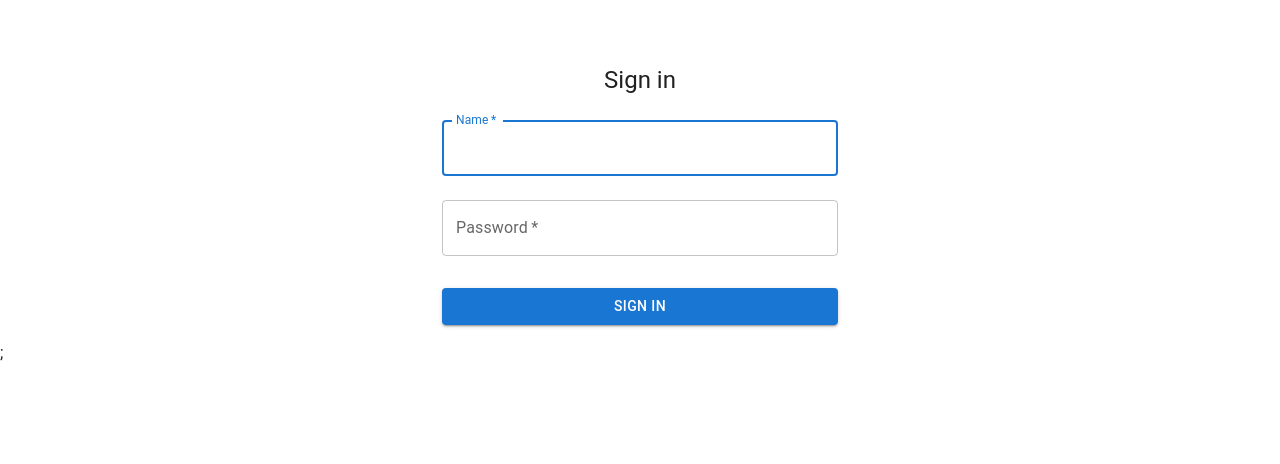
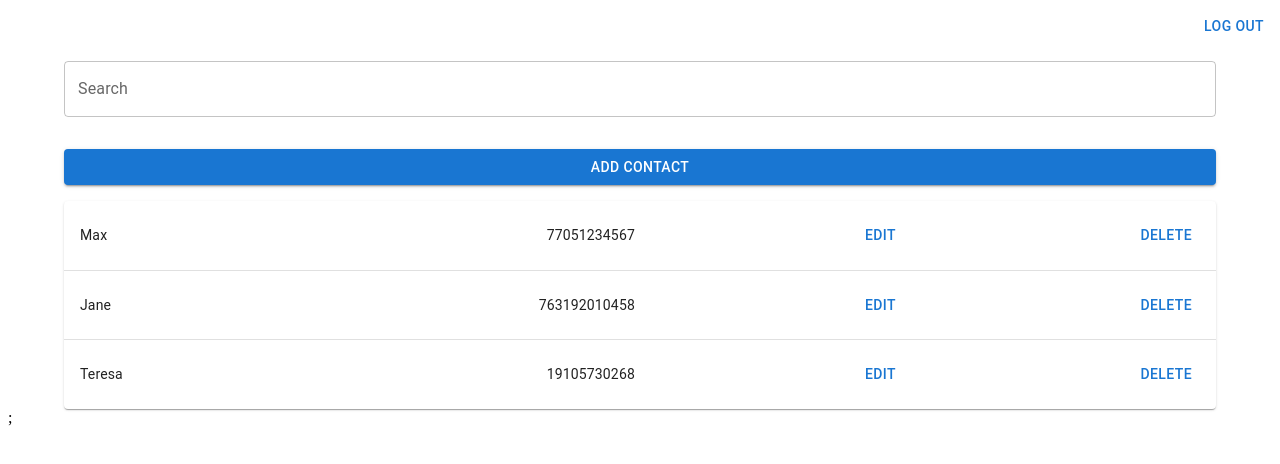
Before and after one commit to danilivanyuk/ts-react-redux, a React (Create React App) app: page / in a window 1280 px wide. Shown: the top 464 px of the page. Built offline with nearby package versions, Linux system fonts and the light colour scheme; data requests are answered from the project's data file.

Commit message:
added styles and some refactoring

```diff
--- a/src/App.tsx
+++ b/src/App.tsx
@@ -5,10 +5,6 @@ import { getUser, logOut } from "./features/userSlice";
 import Button from "@mui/material/Button";
 import CssBaseline from "@mui/material/CssBaseline";
 import TextField from "@mui/material/TextField";
-import FormControlLabel from "@mui/material/FormControlLabel";
-import Checkbox from "@mui/material/Checkbox";
-import Link from "@mui/material/Link";
-import Grid from "@mui/material/Grid";
 import Box from "@mui/material/Box";
 import Typography from "@mui/material/Typography";
 import Container from "@mui/material/Container";
@@ -23,7 +19,6 @@ export default function App() {
   const handleSubmit = (event: React.FormEvent<HTMLFormElement>) => {
     event.preventDefault();
     dispatch(getUser(arg));
-    console.log(user.length);
     setTimeout(() => {
       if (user.length == 0) {
         setError(true);
@@ -37,7 +32,6 @@ export default function App() {
   const handleLogOut = () => {
     dispatch(logOut());
   };
-  console.log(user);
 
   return (
     <div className="">
@@ -48,6 +42,7 @@ export default function App() {
               e.preventDefault();
               handleLogOut();
             }}
+            sx={{ float: "right" }}
           >
             Log out
           </Button>
@@ -108,22 +103,5 @@ export default function App() {
       )}
       ;
     </div>
-    // <div>
-    //   {user.length > 0 ? (
-    //     <Contacts userId={user[0].id} />
-    //   ) : (
-    //     <form onSubmit={handleSubmit}>
-    //       <input
-    //         type="text"
-    //         onChange={(e) => (arg.username = e.target.value)}
-    //       />
-    //       <input
-    //         type="password"
-    //         onChange={(e) => (arg.password = e.target.value)}
-    //       />
-    //       <button type="submit">Login</button>
-    //     </form>
-    //   )}
-    // </div>
   );
 }
--- a/src/app/ContactForm.tsx
+++ b/src/app/ContactForm.tsx
@@ -1,6 +1,13 @@
 import React, { useState } from "react";
 import { useAppDispatch, useAppSelector } from "../features/hooks";
 import { addContact, editContact } from "../features/contactsSlice";
+import Button from "@mui/material/Button";
+import CssBaseline from "@mui/material/CssBaseline";
+import TextField from "@mui/material/TextField";
+import Box from "@mui/material/Box";
+import Typography from "@mui/material/Typography";
+import Container from "@mui/material/Container";
+import Grid from "@mui/material/Grid";
 
 interface IContactForm {
   type: string;
@@ -37,25 +44,39 @@ export default function ContactForm(parentData: IContactForm) {
   };
 
   return (
-    <div>
-      <form action="#" onSubmit={handleSubmit}>
-        <input
+    <div style={{ width: "100%" }}>
+      <Box
+        component="form"
+        onSubmit={handleSubmit}
+        noValidate
+        alignItems="center"
+        sx={{ ml: type === "add" ? "0" : "36%", mt: 1, width: "100%" }}
+      >
+        <Grid justifyContent="center" alignItems="center" container spacing={2}>
+          <Grid item xs={12} sm={6}>
+            <TextField
+              margin="normal"
+              required
+              fullWidth
+              id="ContactName"
+              label="Name"
               name="ContactName"
-          type="text"
               value={newContact.name}
-          minLength={2}
-          maxLength={15}
+              autoFocus
               onChange={(e) =>
                 setNewContact({ ...newContact, name: e.target.value })
               }
             />
-
-        <input
+          </Grid>
+          <Grid item xs={12} sm={6}>
+            <TextField
+              margin="normal"
+              required
+              fullWidth
+              id="ContactPhone"
+              label="Phone"
               name="ContactPhone"
-          type="text"
               value={newContact.phone}
-          minLength={10}
-          maxLength={11}
               onKeyPress={(e) => {
                 if (!/[0-9]/.test(e.key)) {
                   e.preventDefault();
@@ -65,12 +86,23 @@ export default function ContactForm(parentData: IContactForm) {
                 setNewContact({ ...newContact, phone: e.target.value })
               }
             />
-        <div>
-          <button type="submit">
+          </Grid>
+        </Grid>
+
+        <Button type="submit" fullWidth variant="contained" sx={{ mt: 2 }}>
           {type === "edit" ? "Confirm" : "Add Contact"}
-          </button>
-        </div>
-      </form>
+        </Button>
+        <Button
+          fullWidth
+          variant="outlined"
+          sx={{ mt: 1 }}
+          onClick={() => {
+            handleFormState();
+          }}
+        >
+          Cancel
+        </Button>
+      </Box>
     </div>
   );
 }
--- a/src/app/ContactView.tsx
+++ b/src/app/ContactView.tsx
@@ -2,6 +2,16 @@ import React, { useState } from "react";
 import { useAppDispatch, useAppSelector } from "../features/hooks";
 import { deleteContact } from "../features/contactsSlice";
 import ContactForm from "./ContactForm";
+import Box from "@mui/material/Box";
+import Table from "@mui/material/Table";
+import TableBody from "@mui/material/TableBody";
+import TableCell from "@mui/material/TableCell";
+import TableContainer from "@mui/material/TableContainer";
+import TableHead from "@mui/material/TableHead";
+import TableRow from "@mui/material/TableRow";
+import Paper from "@mui/material/Paper";
+import Button from "@mui/material/Button";
+
 interface IContact {
   contact: any;
 }
@@ -16,40 +26,35 @@ export default function ContactView(parentData: IContact) {
     editContactForm ? setEditContactForm(false) : setEditContactForm(true);
   };
   return (
-    <div key={contact.id}>
+    <>
       {editContactForm ? (
-        <div>
-          <ContactForm
-            type="edit"
-            contact={contact}
-            handleFormState={handleContactEditFormState}
-          />
-          <button
-            onClick={() => {
-              handleContactEditFormState();
-            }}
-          >
-            Cancel
-          </button>
-        </div>
+        <ContactForm
+          type="edit"
+          contact={contact}
+          handleFormState={handleContactEditFormState}
+        />
       ) : (
-        <div>
-          <div>{contact.name}</div>
-          <div>{contact.phone}</div>
-          <div>
-            <button
+        <>
+          <TableCell component="th" scope="row">
+            {contact.name}
+          </TableCell>
+          <TableCell align="right">{contact.phone}</TableCell>
+          <TableCell align="right">
+            <Button
               onClick={() => {
                 handleContactEditFormState();
               }}
             >
               Edit
-            </button>
-            <button onClick={() => dispatch(deleteContact(contact.id))}>
+            </Button>
+          </TableCell>
+          <TableCell align="right">
+            <Button onClick={() => dispatch(deleteContact(contact.id))}>
               Delete
-            </button>
-          </div>
-        </div>
+            </Button>
+          </TableCell>
+        </>
       )}
-    </div>
+    </>
   );
 }
--- a/src/app/Contacts.tsx
+++ b/src/app/Contacts.tsx
@@ -8,7 +8,19 @@ import {
 import { useAppDispatch, useAppSelector } from "../features/hooks";
 import ContactForm from "./ContactForm";
 import ContactView from "./ContactView";
-import FilteredContactsView from "./FilteredContactsView";
+import Button from "@mui/material/Button";
+import CssBaseline from "@mui/material/CssBaseline";
+import TextField from "@mui/material/TextField";
+import Box from "@mui/material/Box";
+import Typography from "@mui/material/Typography";
+import Container from "@mui/material/Container";
+import Table from "@mui/material/Table";
+import TableBody from "@mui/material/TableBody";
+import TableCell from "@mui/material/TableCell";
+import TableContainer from "@mui/material/TableContainer";
+import TableHead from "@mui/material/TableHead";
+import TableRow from "@mui/material/TableRow";
+import Paper from "@mui/material/Paper";
 
 interface IContactsComponentArg {
   userId: number;
@@ -34,7 +46,17 @@ export default function Contacts(parentData: IContactsComponentArg) {
   };
 
   return (
-    <div>
+    <Container>
+      <TextField
+        margin="normal"
+        fullWidth
+        name="Search"
+        label="Search"
+        type="text"
+        onChange={(e) => {
+          dispatch(filterContacts(e.target.value));
+        }}
+      />
       <div>
         {createContactForm ? (
           <ContactForm type="add" handleFormState={handleContactFormState} />
@@ -43,35 +65,54 @@ export default function Contacts(parentData: IContactsComponentArg) {
         )}
       </div>
       <div>
-        <input
-          type="text"
-          onChange={(e) => {
-            dispatch(filterContacts(e.target.value));
-          }}
-        />
-      </div>
-      <button
+        <Button
+          type="submit"
+          fullWidth
+          variant={createContactForm ? "outlined" : "contained"}
+          sx={{ mt: 3, mb: 2 }}
           onClick={() => {
             handleContactFormState();
           }}
         >
           {createContactForm ? "Cancel" : "Add Contact"}
-      </button>
+        </Button>
+      </div>
+
       <div>
-        {filteredContacts.length > 0 ? (
-          <FilteredContactsView filteredContacts={filteredContacts} />
-        ) : (
-          // <ContactsView contacts={contacts} />
-          // {Object(contacts).map()}
         <div>
-            {Object(contacts).map((contact: any) => (
-              <div key={contact.id}>
+          <Box sx={{ width: "100%" }}>
+            <TableContainer component={Paper}>
+              <Table
+                sx={{ minWidth: 650, position: "relative" }}
+                aria-label="simple table"
+              >
+                <TableHead>
+                  <TableRow>
+                    {/* <TableCell></TableCell>
+                    <TableCell align="right"></TableCell>
+                    <TableCell align="right"></TableCell>
+                    <TableCell align="right"></TableCell> */}
+                  </TableRow>
+                </TableHead>
+                <TableBody>
+                  {Object(
+                    filteredContacts.length > 0 ? filteredContacts : contacts
+                  ).map((contact: any) => (
+                    <TableRow
+                      key={contact.id}
+                      sx={{
+                        "&:last-child td, &:last-child th": { border: 0 },
+                      }}
+                    >
                       <ContactView contact={contact} />
-              </div>
+                    </TableRow>
                   ))}
-          </div>
-        )}
+                </TableBody>
+              </Table>
+            </TableContainer>
+          </Box>
         </div>
       </div>
+    </Container>
   );
 }
--- a/src/app/FilteredContactsView.tsx
+++ /dev/null
@@ -1,31 +0,0 @@
-import React from "react";
-import { deleteContact } from "../features/contactsSlice";
-import { useAppDispatch, useAppSelector } from "../features/hooks";
-
-interface IFilteredContactsArg {
-  filteredContacts: any;
-}
-
-export default function FilteredContactsView(parentData: IFilteredContactsArg) {
-  const dispatch = useAppDispatch();
-
-  const { filteredContacts } = parentData;
-  console.log(filteredContacts);
-  return (
-    <div>
-      {filteredContacts.map((contact: any) => (
-        <div key={contact.id}>
-          <div>{contact.id}</div>
-          <div>{contact.name}</div>
-          <div>{contact.phone}</div>
-          <div>
-            <button>Edit</button>
-            <button onClick={() => dispatch(deleteContact(contact.id))}>
-              Delete
-            </button>
-          </div>
-        </div>
-      ))}
-    </div>
-  );
-}
--- a/src/features/userSlice.ts
+++ b/src/features/userSlice.ts
@@ -9,7 +9,7 @@ interface UserState {
 }
 
 const initialState: UserState = {
-  user: [],
+  user: [{ id: 1, username: "admin", password: "admin" }],
   isLoading: false,
   error: "",
 };
```
Also changed, not shown: src/index.tsx (+9 -9 lines). Lines whose indentation alone changed are shown as unchanged.
